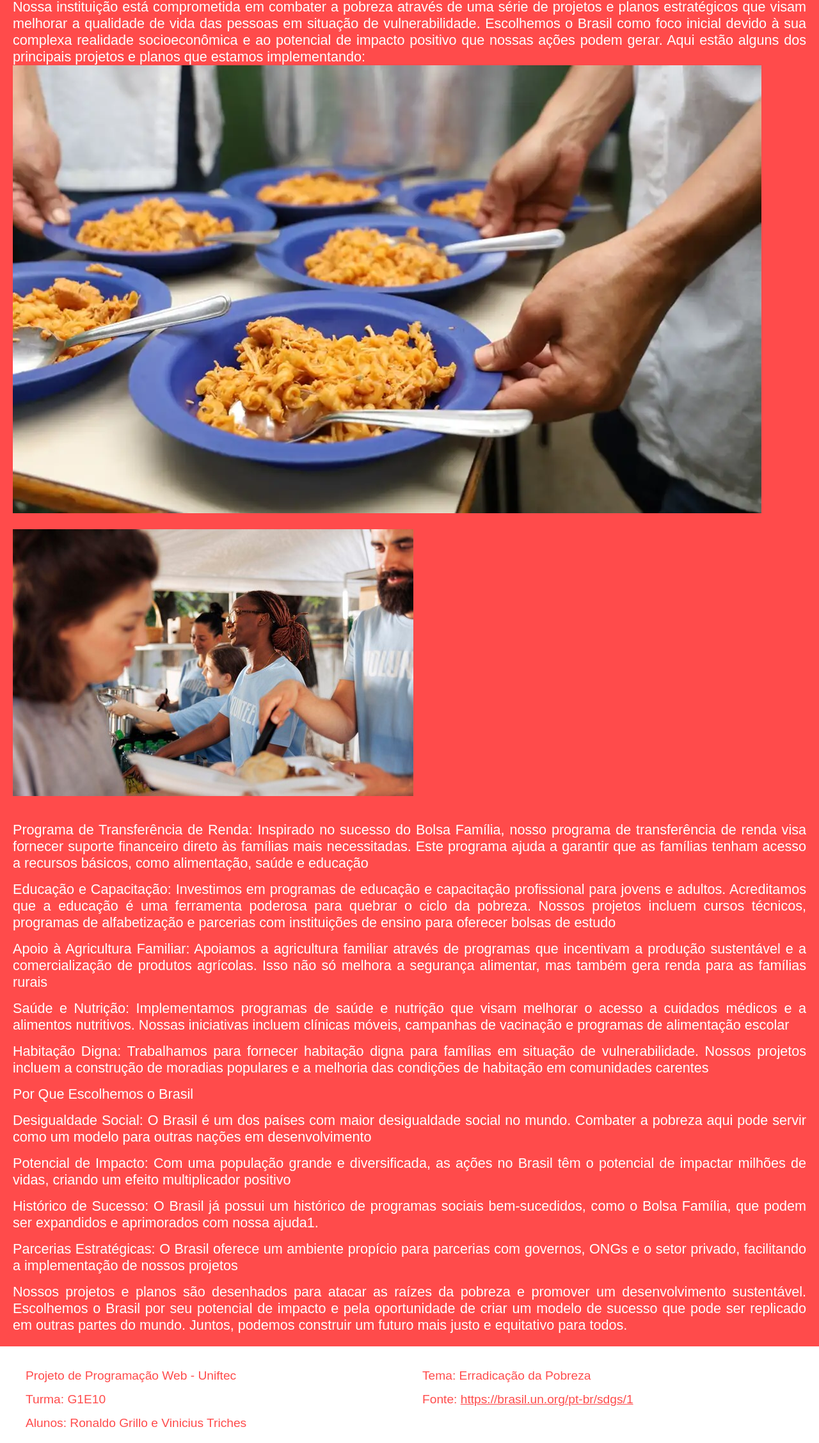
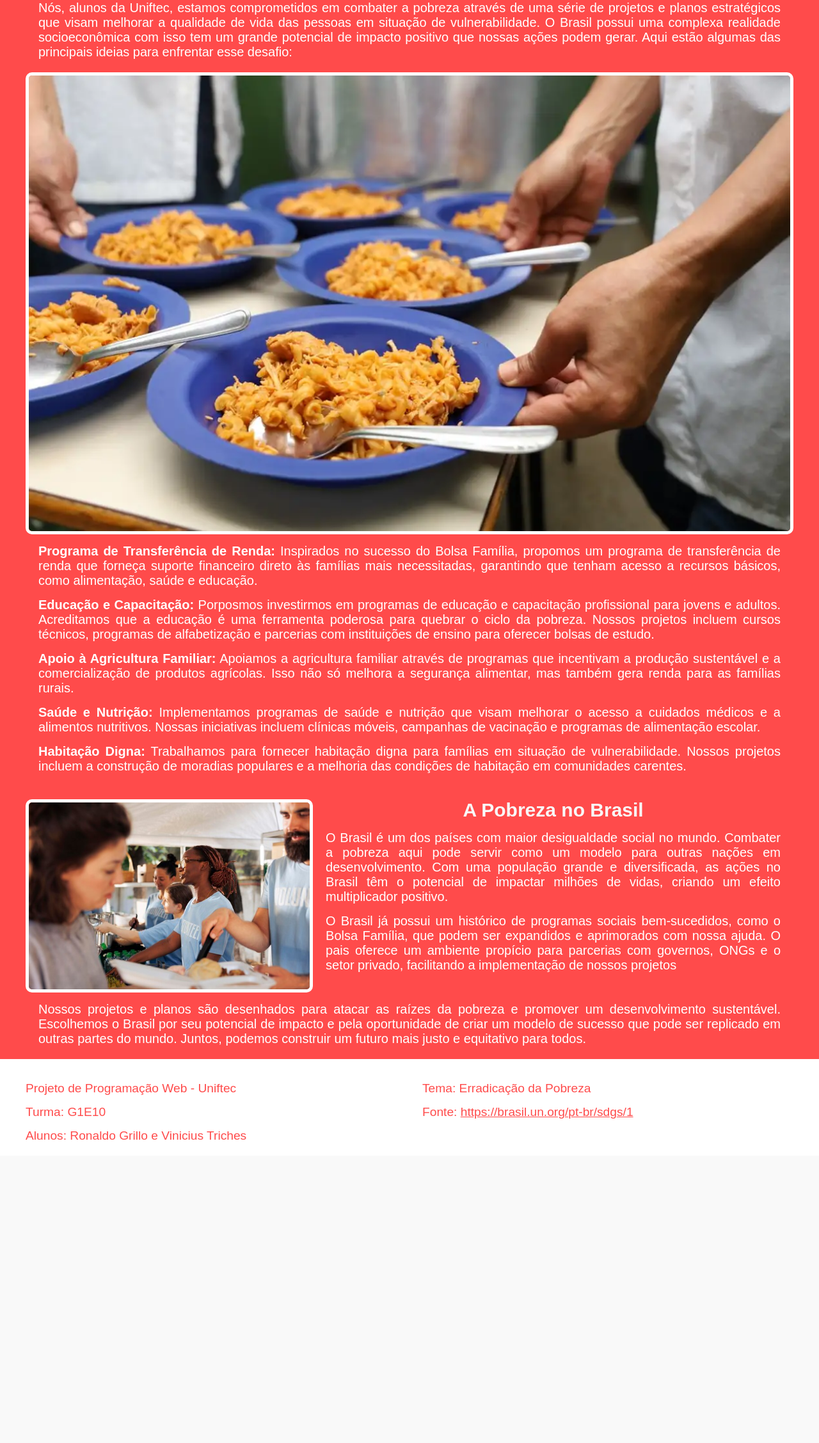
Before and after one commit to ViniciusTriches/ProjetoEstruturaDeDados, a plain HTML site: page Objetivos.html in a window 1280 px wide. Shown: the part 262-2517 px from the top of the page at 64% size. After the commit the page ends 2068 px from the top, so only its background shows below. Drawn offline with Linux system fonts and the light colour scheme.

Commit message:
Formatado textos, footer, ajustados e complementado textos

```diff
--- a/Objetivos.html
+++ b/Objetivos.html
@@ -24,57 +24,89 @@
 <main>
     <section class="objetivos">
         <h2>Nosso trabalho e Planos Futuros</h2>
-        <p>Nossa instituição está comprometida em combater a pobreza através de uma série de
-            projetos e planos estratégicos que visam melhorar a qualidade de vida das pessoas em
-            situação de vulnerabilidade. Escolhemos o Brasil como foco inicial devido à sua
-            complexa realidade socioeconômica e ao potencial de impacto positivo que nossas ações
-            podem gerar. Aqui estão alguns dos principais projetos e planos que estamos
-            implementando:</p>
+        <section>Nós, alunos da Uniftec, estamos comprometidos em combater a
+            pobreza através de uma série de projetos e planos estratégicos que visam melhorar a
+            qualidade de vida das pessoas em situação de vulnerabilidade.
+            O Brasil possui uma complexa realidade socioeconômica com isso tem um grande potencial
+            de impacto positivo que nossas ações podem gerar. Aqui estão algumas das principais
+            ideias para enfrentar esse desafio:
+            <br>
+        </section>
 
-        <div class="objetivo-imagens">
-            <img src="Images/Pratos.png" alt="Imagem do objetivo 1">
-            <img src="Images/TrabalhoVoluntario.jpg" alt="Imagem do objetivo 2">
-        </div>
-        <p>Programa de Transferência de Renda: Inspirado no sucesso do Bolsa Família, nosso
-            programa de transferência de renda visa fornecer suporte financeiro direto às famílias
-            mais necessitadas. Este programa ajuda a garantir que as famílias tenham acesso a
-            recursos básicos, como alimentação, saúde e educação</p>
+            <div class="objetivo-imagens">
+                <img class="img-borda" src="Images/Pratos.png" alt="Imagem do objetivo 1">
+            </div>
 
-        <p>Educação e Capacitação: Investimos em programas de educação e capacitação profissional
-            para jovens e adultos. Acreditamos que a educação é uma ferramenta poderosa para
+        <section>
+            <strong>Programa de Transferência de Renda:</strong>
+            Inspirados no sucesso do
+            Bolsa Família, propomos um programa de transferência de renda que forneça suporte
+            financeiro direto às famílias mais necessitadas, garantindo que
+            tenham acesso a recursos básicos, como alimentação, saúde e educação.
+        </section>
+
+        <section>
+            <strong>Educação e Capacitação:</strong>
+            Porposmos investirmos em programas de
+            educação e capacitação profissional para jovens e adultos.
+            Acreditamos que a educação é uma ferramenta poderosa para
             quebrar o ciclo da pobreza. Nossos projetos incluem cursos técnicos, programas de
-            alfabetização e parcerias com instituições de ensino para oferecer bolsas de estudo</p>
+            alfabetização e parcerias com instituições de ensino para oferecer bolsas de estudo.
+        </section>
 
-        <p>Apoio à Agricultura Familiar: Apoiamos a agricultura familiar através de programas que
-            incentivam a produção sustentável e a comercialização de produtos agrícolas. Isso não
-            só melhora a segurança alimentar, mas também gera renda para as famílias rurais</p>
+        <section>
+            <strong>Apoio à Agricultura Familiar:</strong>
+            Apoiamos a agricultura familiar através
+            de programas que incentivam a produção sustentável e a comercialização de produtos
+            agrícolas. Isso não só melhora a segurança alimentar, mas também gera renda para as
+            famílias rurais.
+        </section>
 
-        <p>Saúde e Nutrição: Implementamos programas de saúde e nutrição que visam melhorar o
-            acesso a cuidados médicos e a alimentos nutritivos. Nossas iniciativas incluem clínicas
-            móveis, campanhas de vacinação e programas de alimentação escolar</p>
+        <section>
+            <strong>Saúde e Nutrição:</strong>
+            Implementamos programas de saúde e nutrição que visam
+            melhorar o acesso a cuidados médicos e a alimentos nutritivos.
+            Nossas iniciativas incluem clínicas móveis, campanhas de vacinação e programas de
+            alimentação escolar.
+        </section>
 
-        <p>Habitação Digna: Trabalhamos para fornecer habitação digna para famílias em situação de
-            vulnerabilidade. Nossos projetos incluem a construção de moradias populares e a melhoria
-            das condições de habitação em comunidades carentes</p>
+        <section>
+            <strong>Habitação Digna:</strong>
+            Trabalhamos para fornecer habitação digna para
+            famílias em situação de vulnerabilidade. Nossos projetos incluem a construção de
+            moradias populares e a melhoria das condições de habitação em
+            comunidades carentes.
+        </section>
 
-        <p>Por Que Escolhemos o Brasil</p>
-        <p>Desigualdade Social: O Brasil é um dos países com maior desigualdade social no mundo.
-            Combater a pobreza aqui pode servir como um modelo para outras nações em
-            desenvolvimento</p>
+            <div class="objetivo-content">
+                <div class="objetivo-coluna">
+                    <img class="img-borda" src="Images/TrabalhoVoluntario.jpg" alt="Imagem do objetivo 1">
+                </div>
+                <div class="objetivo-coluna">
+                    <h3>A Pobreza no Brasil</h3>
+                    <section>
+                        O Brasil é um dos países com maior desigualdade social no mundo.
+                        Combater a pobreza aqui pode servir como um modelo para outras nações
+                        em desenvolvimento. Com uma população grande e diversificada, as ações no
+                        Brasil têm o potencial de impactar milhões de vidas,
+                        criando um efeito multiplicador positivo.
+                    </section>
 
-        <p>Potencial de Impacto: Com uma população grande e diversificada, as ações no Brasil têm
-            o potencial de impactar milhões de vidas, criando um efeito multiplicador positivo</p>
+                    <section>
+                        O Brasil já possui um histórico de programas sociais bem-sucedidos,
+                        como o Bolsa Família, que podem ser expandidos e aprimorados com nossa
+                        ajuda. O pais oferece um ambiente propício para parcerias com governos,
+                        ONGs e o setor privado, facilitando a implementação de nossos projetos
+                    </section>
+                </div>
+            </div>
 
-        <p>Histórico de Sucesso: O Brasil já possui um histórico de programas sociais bem-sucedidos,
-            como o Bolsa Família, que podem ser expandidos e aprimorados com nossa ajuda1.</p>
-
-        <p>Parcerias Estratégicas: O Brasil oferece um ambiente propício para parcerias com governos,
-            ONGs e o setor privado, facilitando a implementação de nossos projetos</p>
-
-        <p>Nossos projetos e planos são desenhados para atacar as raízes da pobreza e promover um
+        <section>
+            Nossos projetos e planos são desenhados para atacar as raízes da pobreza e promover um
             desenvolvimento sustentável. Escolhemos o Brasil por seu potencial de impacto e pela
             oportunidade de criar um modelo de sucesso que pode ser replicado em outras partes do
-            mundo. Juntos, podemos construir um futuro mais justo e equitativo para todos.</p>
+            mundo. Juntos, podemos construir um futuro mais justo e equitativo para todos.
+        </section>
     </section>
 </main>
 
--- a/styles.css
+++ b/styles.css
@@ -75,6 +75,7 @@ h2 {
 }
 
 h3 {
+    margin-top: 20px;
     font-size: 1.5em;
     color: #f9f9f9;
     text-align: center;
@@ -89,7 +90,9 @@ p {
 
 section {
     margin-top: 15px;
-    font-size: 18px;
+    margin-left: 20px;
+    margin-right: 20px;
+    font-size: 20px;
     color: white;
     text-align: justify;
 }
@@ -106,34 +109,25 @@ section {
     margin-right: auto;
 }
 
+.img-borda {
+    margin-top: 20px;
+    max-width: 100%;
+    height: auto;
+    border-radius: 10px;
+    border: 5px solid white;
+    display: block;
+    width: 1700px;
+    margin-left: auto;
+    margin-right: auto;
+}
+
+
 .objetivo-content {
     display: flex;
     flex-direction: row;
     align-items: flex-start;
     justify-content: space-between;
     margin-top: 20px;
-}
-
-.objetivo-imagens {
-    flex: 1;
-    margin-right: 20px;
-}
-
-.objetivo-imagens img {
-    max-width: 100%;
-    height: auto;
-    margin-bottom: 20px;
-}
-
-@media (max-width: 786px) {
-    .objetivo-content {
-        flex-direction: column;
-    }
-
-    .objetivo-imagens {
-        margin-right: 0;
-        margin-bottom: 20px;
-    }
 }
 
 .footer-content {
```
Also changed, not shown: Index.html (+79 -36 lines), Sobre.html (+44 -18 lines).
